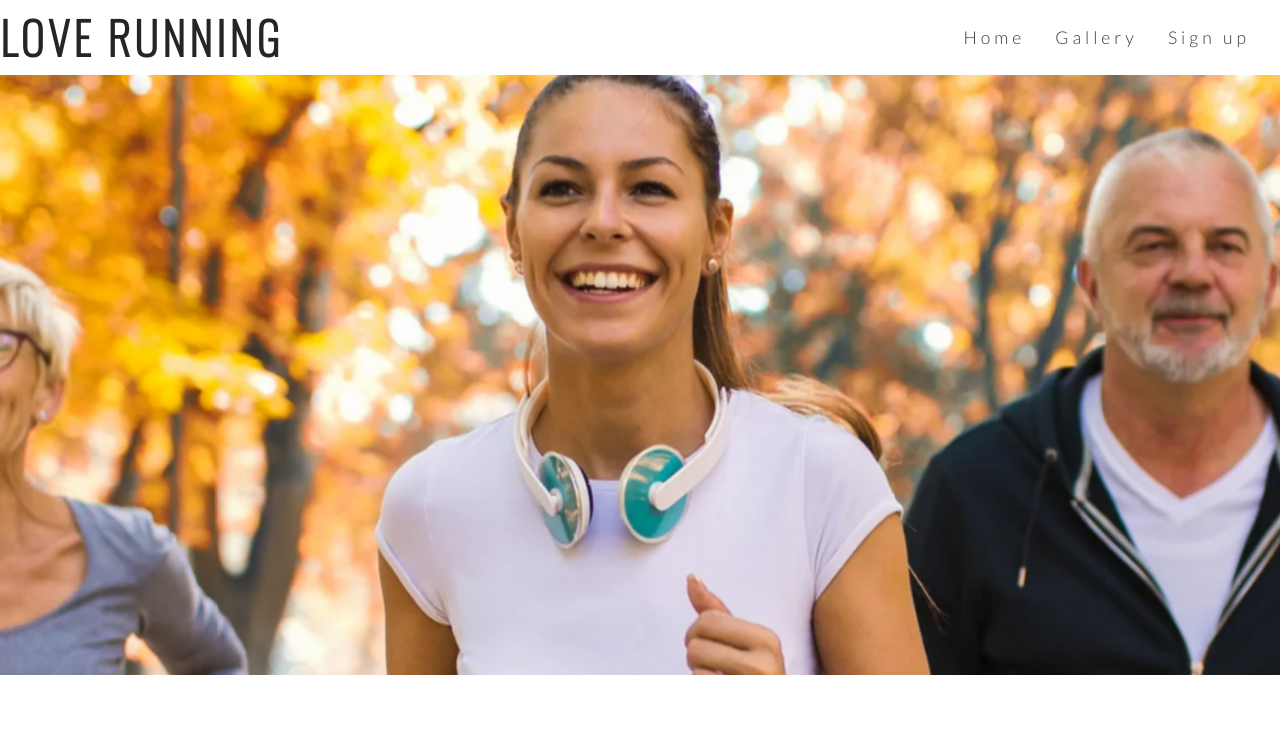
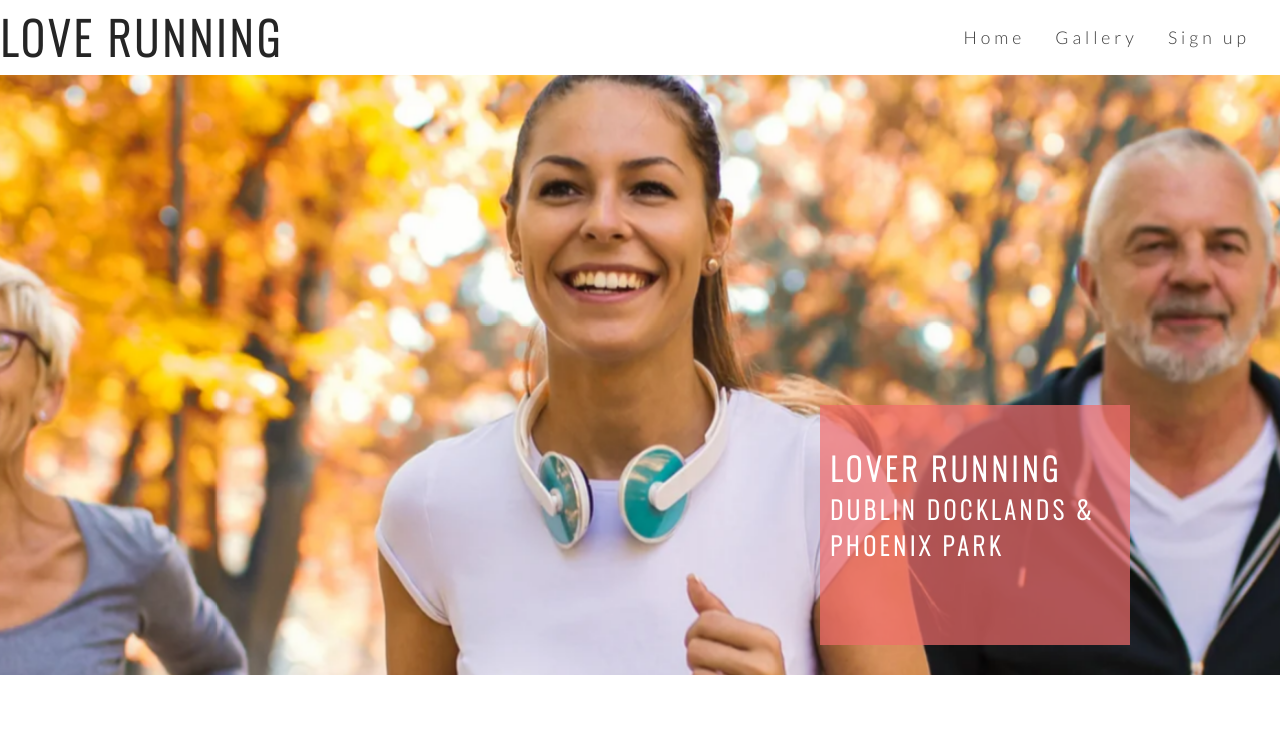
Before and after one commit to KamilaAzul/love-running, a plain HTML site: page index.html in a window 1280 px wide. Drawn offline with nearby package versions, Linux system fonts and the light colour scheme.

Commit message:
Add cover text and style

```diff
--- a/assets/css/style.css
+++ b/assets/css/style.css
@@ -40,7 +40,10 @@ margin-right:30px;}
 #hero-outer{
     height: 600px;
     width: 100%;
-overflow: hidden;}
+overflow: hidden;
+position: relative;}
+
+#cover-text, #cover-text2 {color:#fff;}
 #hero-image{
     height: 600px;
     width: 100%;
@@ -54,3 +57,23 @@ animation-fill-mode:forwards;
 @keyframes hero-zoom {
     from { transform: scale(1);}
 to{transform: scale(1.1);}}
+
+#cover-text{
+    font-size:130%;
+    font-family: Oswald, sans-serif;
+    text-transform: uppercase;
+    letter-spacing: 4px;
+
+    width: 300px;
+    height: 200px;
+
+    padding-top: 40px;
+    padding-left: 10px;
+
+    background-color: rgba( 241, 109, 107, .7);
+
+    bottom: 30px;
+    right: 150px;
+
+    position: absolute;
+}
--- a/index.html
+++ b/index.html
@@ -35,6 +35,10 @@
     </header>
     <section id="hero-outer">
         <div id="hero-image"></div>
+        <div id="cover-text">
+        <h2>Lover Running</h2>
+        <h3>Dublin Docklands & Phoenix Park</h3>
+        </div>
     <section>Club Ethos</section>
     <section>Running locations, distances and times</section>
     <footer>social links here</footer>
```
